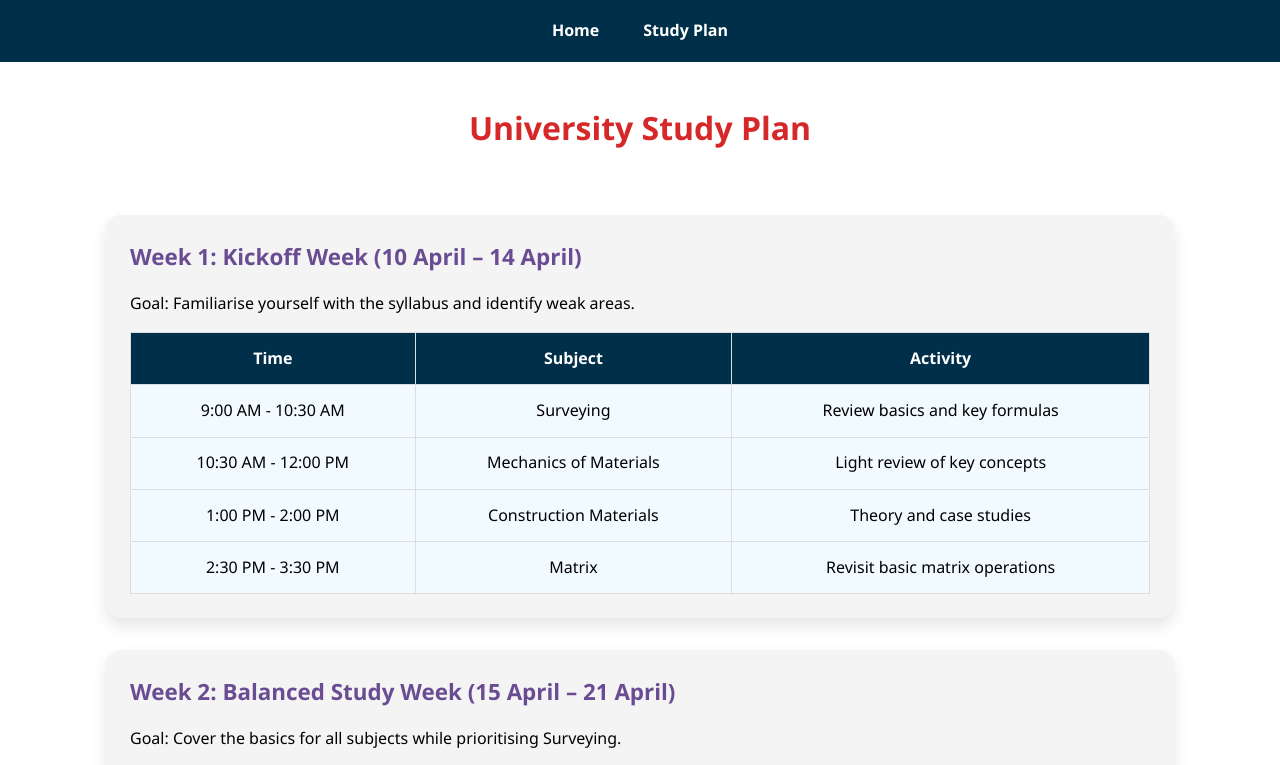
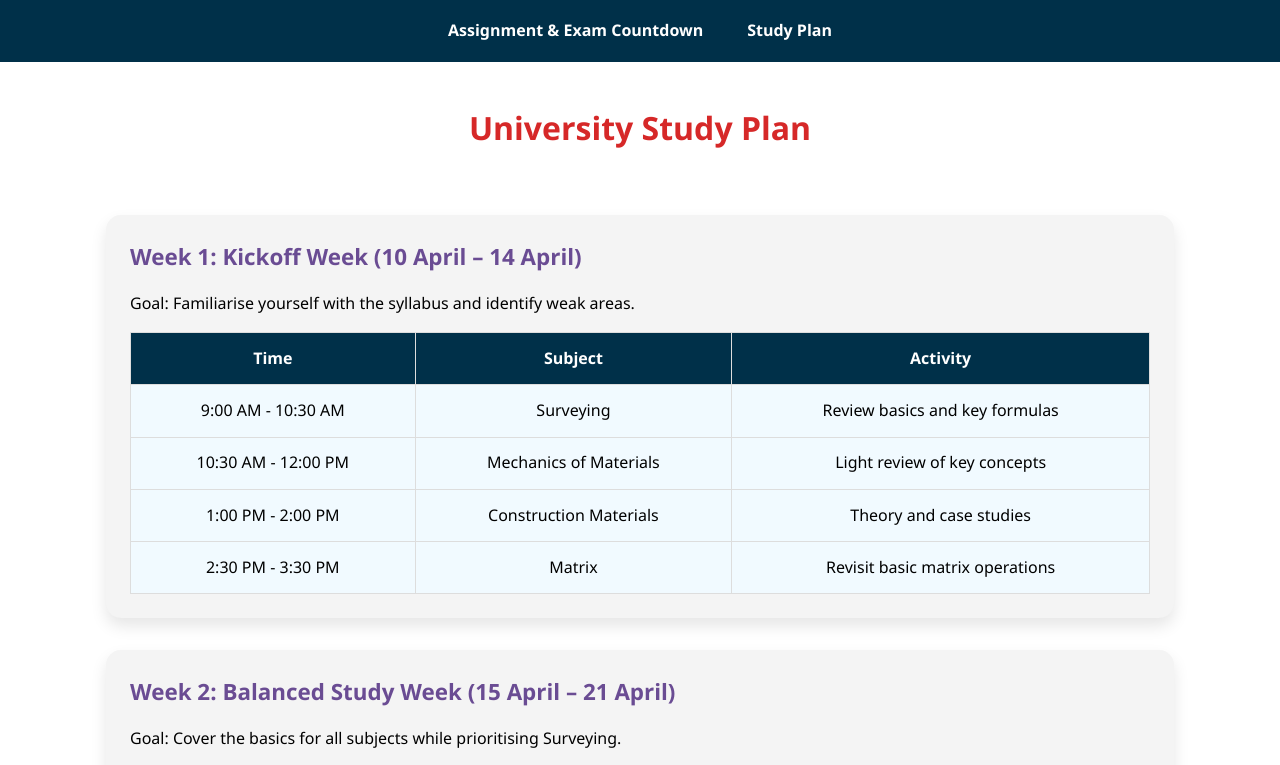
Before and after one commit to MtWong4881/MtWong4881.github.io, a plain HTML site: page Study Plan.html in a window 1280 px wide. Shown: the top 765 px of the page. Drawn offline with Linux system fonts and the light colour scheme.

Commit message:
Update Study Plan.html

```diff
--- a/Study Plan.html
+++ b/Study Plan.html
@@ -140,7 +140,7 @@
 
   <!-- Navbar -->
   <nav class="navbar">
-    <a href="index.html">Home</a>
+    <a href="index.html">Assignment & Exam Countdown</a>
     <a href="Study Plan.html">Study Plan</a>
   </nav>
 
```
